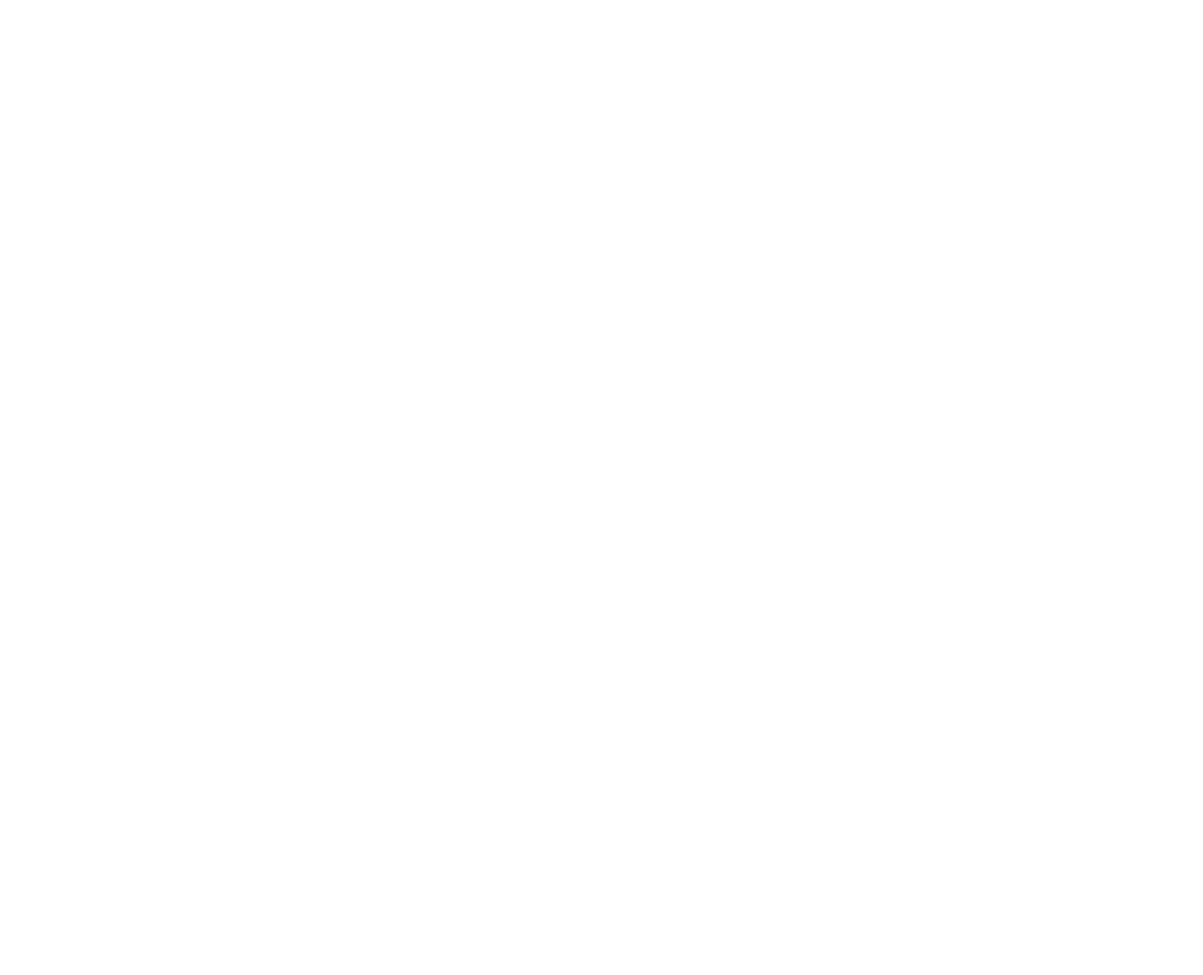
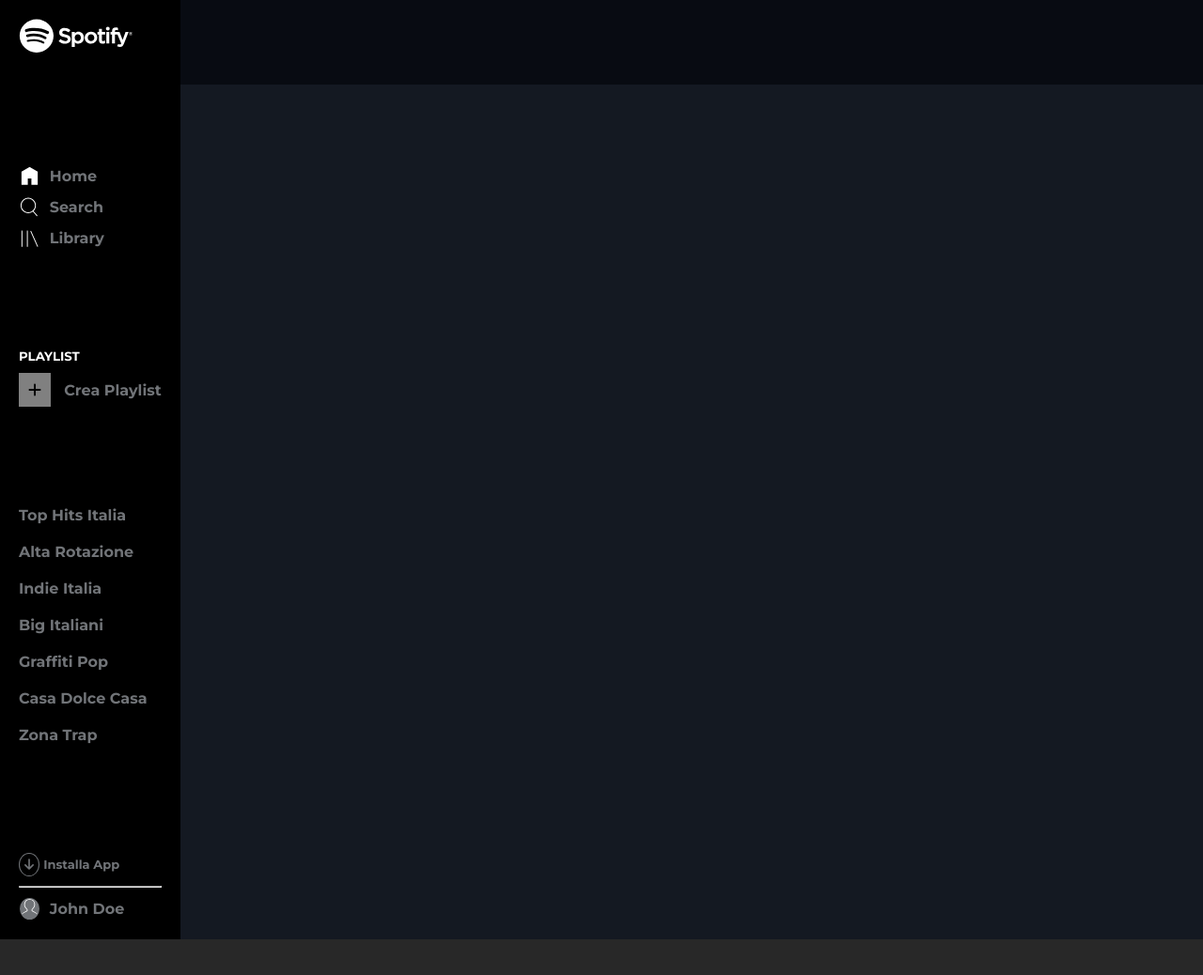
Before and after one commit to Rostrv/html-css-spotifyweb, a plain HTML site: page index.html in a window 1280 px wide. Shown: the whole page at 94% size. Before the commit the page ends 800 px from the top, so only its background shows below. Drawn offline with Linux system fonts and the light colour scheme.

Commit message:
terminata sidebar

```diff
--- a/index.html
+++ b/index.html
@@ -5,19 +5,88 @@
     <meta charset="UTF-8">
     <meta http-equiv="X-UA-Compatible" content="IE=edge">
     <meta name="viewport" content="width=device-width, initial-scale=1.0">
-    <link rel="stylesheet" href="https://cdnjs.cloudflare.com/ajax/libs/font-awesome/6.0.0/css/all.min.css"
-        integrity="sha512-9usAa10IRO0HhonpyAIVpjrylPvoDwiPUiKdWk5t3PyolY1cOd4DSE0Ga+ri4AuTroPR5aQvXU9xC6qOPnzFeg=="
-        crossorigin="anonymous" referrerpolicy="no-referrer" />
+    <link rel="stylesheet" href="https://cdnjs.cloudflare.com/ajax/libs/font-awesome/6.0.0/css/all.min.css" integrity="sha512-9usAa10IRO0HhonpyAIVpjrylPvoDwiPUiKdWk5t3PyolY1cOd4DSE0Ga+ri4AuTroPR5aQvXU9xC6qOPnzFeg==" crossorigin="anonymous" referrerpolicy="no-referrer"
+    />
     <link rel="preconnect" href="https://fonts.googleapis.com">
     <link rel="preconnect" href="https://fonts.gstatic.com" crossorigin>
-    <link href="https://fonts.googleapis.com/css2?family=Montserrat:wght@200;300;400;500;600;700&display=swap"
-        rel="stylesheet">
+    <link href="https://fonts.googleapis.com/css2?family=Montserrat:wght@200;300;400;500;600;700&display=swap" rel="stylesheet">
     <title>Spotify</title>
     <link rel="stylesheet" href="style.css">
 </head>
 
 <body>
-    <main class="site-main"></main>
+    <main class="site-main">
+        <aside class="sidebar">
+            <div class="logo-section">
+                <img src="./img/logo.svg" alt="">
+            </div>
+
+            <div class="navigation">
+
+                <div class="home">
+                    <img src="./img/home.svg" alt="">
+                    <a href=""><span>Home</span></a>
+                </div>
+
+                <div class="search">
+                    <img src="./img/search.svg" alt="">
+                    <a href=""><span>Search</span></a>
+                </div>
+
+                <div class="library">
+                    <img src="./img/libreria.svg" alt="">
+                    <a href=""><span>Library</span></a>
+                </div>
+            </div>
+
+            <div class="playlist">
+                <h5>Playlist</h5>
+                <div class="crea">
+                    <i class="fa-solid fa-plus"></i>
+                    <a href="#">
+                        <span>Crea Playlist</span>
+                    </a>
+                </div>
+
+            </div>
+
+            <div class="list">
+                <ul>
+                    <li><a href="">Top Hits Italia</a></li>
+                    <li><a href="">Alta Rotazione</a></li>
+                    <li><a href="">Indie Italia</a></li>
+                    <li><a href="">Big Italiani</a></li>
+                    <li><a href="">Graffiti Pop</a></li>
+                    <li><a href="">Casa Dolce Casa</a></li>
+                    <li><a href="">Zona Trap</a></li>
+                </ul>
+            </div>
+
+            <div class="side-footer">
+                <div class="install">
+                    <i class="fa-solid fa-arrow-down"></i>
+                    <span>Installa App</span>
+                </div>
+
+                <hr>
+
+                <div class="user">
+                    <img src="./img/profile.svg" alt="">
+                    <a href=""><span>John Doe</span></a>
+
+                </div>
+            </div>
+
+
+
+
+        </aside>
+
+        <div class="container">
+            <header class="site-head"></header>
+            <nav class="site-nav"></nav>
+        </div>
+    </main>
     <footer class="site-footer"></footer>
 
 </body>
--- a/style.css
+++ b/style.css
@@ -16,4 +16,138 @@
 
 body {
     font-family: 'Montserrat', sans-serif;
+    font-size: 16px;
 }
+
+a {
+    text-decoration: none;
+    color: var(--small-text);
+    font-weight: bold;
+}
+
+ul {
+    list-style: none;
+}
+
+.site-main {
+    height: 1000px;
+    width: auto;
+    display: flex;
+}
+
+.sidebar {
+    height: 1000px;
+    width: 15%;
+    background-color: var(--side-bg);
+    display: flex;
+    flex-direction: column;
+    padding: 20px;
+    justify-content: space-between;
+}
+
+.logo-section {
+    margin-bottom: 20px;
+}
+
+.logo-section>img {
+    width: 80%;
+}
+
+.navigation img {
+    width: 15%;
+    margin-right: 10px;
+}
+
+.home,
+.search,
+.library {
+    display: flex;
+    align-items: center;
+    margin-bottom: 10px;
+}
+
+.playlist h5 {
+    color: white;
+    text-transform: uppercase;
+    margin-bottom: 10px;
+}
+
+.crea i {
+    color: black;
+    padding: 10px;
+    background-color: gray;
+    margin-right: 10px;
+}
+
+.crea {
+    margin-bottom: 10px;
+}
+
+.list li {
+    margin-bottom: 20px;
+}
+
+.install {
+    margin-bottom: 10px;
+}
+
+.install i {
+    border: 1px solid var(--small-text);
+    border-radius: 50%;
+    color: var(--small-text);
+    padding: 5px;
+    font-size: smaller;
+}
+
+.install span {
+    color: var(--small-text);
+    font-weight: bold;
+    font-size: small;
+}
+
+hr {
+    color: #717478
+}
+
+.user {
+    display: flex;
+    align-items: center;
+    margin-top: 10px;
+}
+
+.user img {
+    width: 10%;
+    border: 1px solid;
+    border-radius: 50%;
+    padding: 1px;
+    background-color: var(--small-text);
+    margin-right: 10px;
+}
+
+.container {
+    height: 1000px;
+    width: 85%;
+    background-color: var(--main-bg);
+}
+
+.user img {
+    width: 15%;
+    border: 1px solid;
+    border-radius: 50%;
+    padding: 1px;
+    background-color: var(--small-text);
+    display: flex;
+    align-items: center;
+}
+
+.site-head {
+    height: 90px;
+    width: auto;
+    background-color: var(--head-bg);
+}
+
+.site-footer {
+    height: 90px;
+    width: auto;
+    background-color: var(--footer-bg);
+}
```
